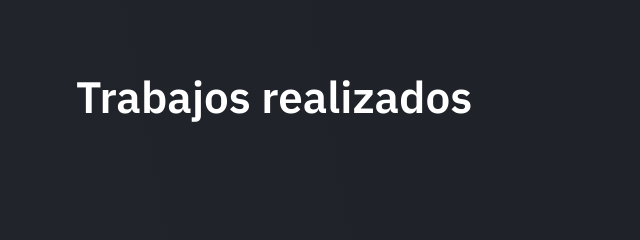
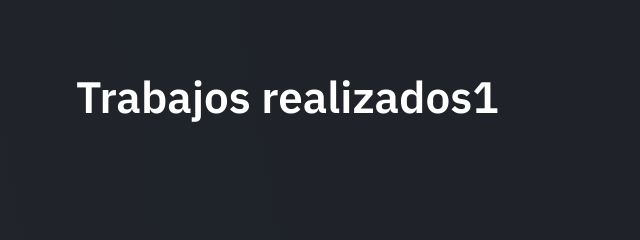
Before and after one commit to gabosotob/NEBASystems, a website: page src/pages/portafolio.html in a window 1280 px wide. Shown: the part 170-410 px from the top of the page, 24-664 px from the left. Drawn offline with nearby package versions, Linux system fonts and the light colour scheme; files that its build step writes are made by us from their sources; files whose address does not match are found by name.

```diff
--- a/src/pages/portafolio.html
+++ b/src/pages/portafolio.html
@@ -41,7 +41,7 @@
                 <div class="container ">
                     <div class="hero-inner ">
                         <div class="hero-copy ">
-                            <h1 class="hero-title mt-0 " id="about-us-title ">Trabajos realizados</h1>
+                            <h1 class="hero-title mt-0 " id="about-us-title ">Trabajos realizados1</h1>
                         </div>
                     </div>
                 </div>
```
